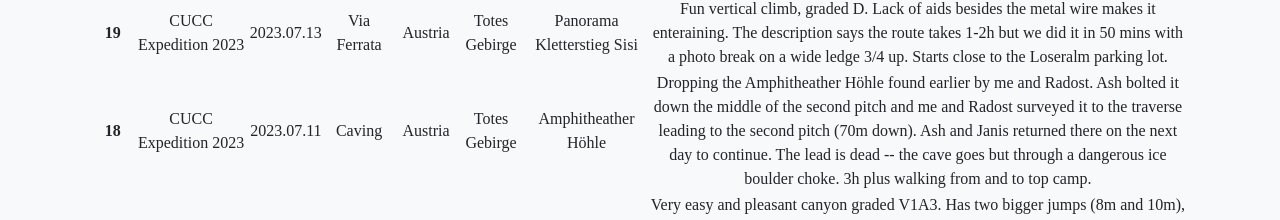
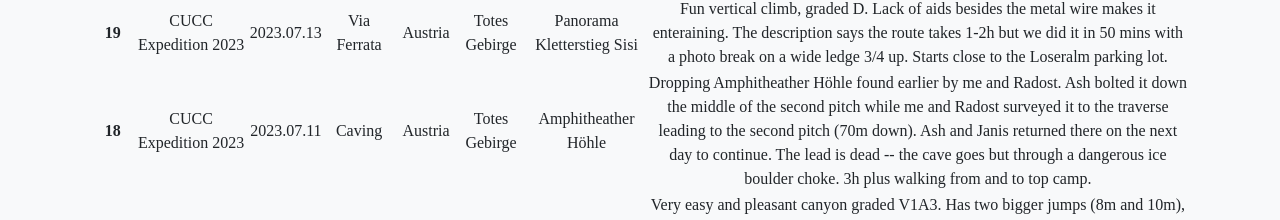
Before and after one commit to honoratabogusz/honoratabogusz.github.io, a plain HTML site: page outdoor.html in a window 1280 px wide. Shown: the part 164-384 px from the top of the page. Drawn offline with Linux system fonts and the light colour scheme; a web font is replaced by a local one.

Commit message:
Correct typo.

```diff
--- a/outdoor.html
+++ b/outdoor.html
@@ -76,7 +76,7 @@
             <td>Totes Gebirge</td>
             <td>Amphitheather Höhle</td>
 
-            <td>Dropping the Amphitheather Höhle found earlier by me and Radost. Ash bolted it down the middle of the second pitch and me and Radost surveyed it to the traverse leading to the second pitch (70m down). Ash and Janis returned there on the next day to continue. The lead is dead -- the cave goes but through a dangerous ice boulder choke. 3h plus walking from and to top camp.</td>
+            <td>Dropping Amphitheather Höhle found earlier by me and Radost. Ash bolted it down the middle of the second pitch while me and Radost surveyed it to the traverse leading to the second pitch (70m down). Ash and Janis returned there on the next day to continue. The lead is dead -- the cave goes but through a dangerous ice boulder choke. 3h plus walking from and to top camp.</td>
           </tr>
 
           <tr>
```
